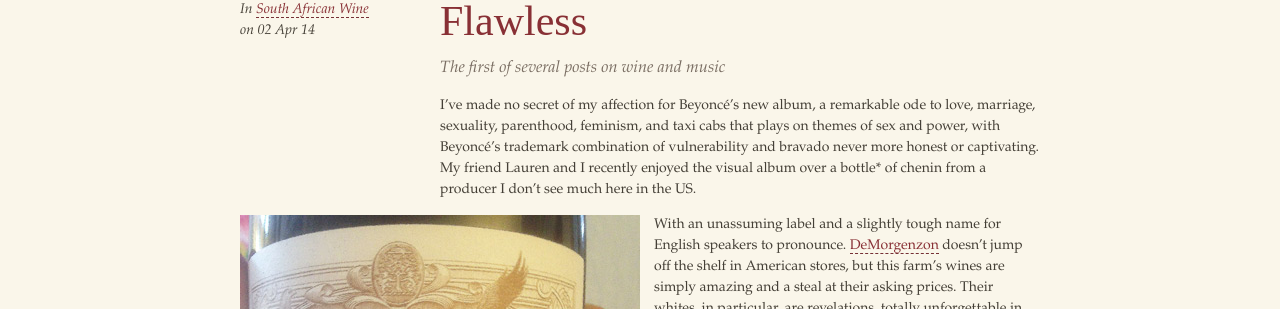
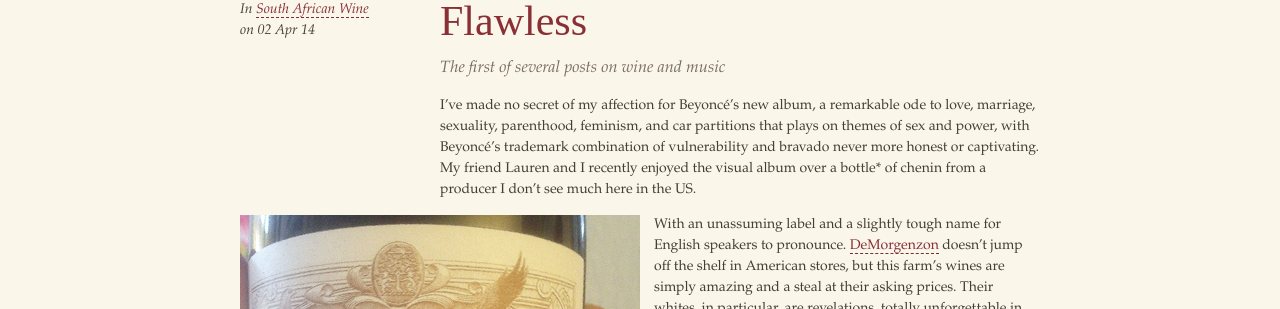
Before and after one commit to nywinewench/nywinewench.github.io, a Jekyll site: the page built from _posts/2014-4-2-flawless.md, in a window 1280 px wide. Shown: the part 147-456 px from the top of the page. Built offline with Jekyll 4.4.1, drawn with Linux system fonts in a browser that asks for light colours; some web fonts are replaced; Markdown is read by kramdown in place of the engine named in the settings.

Commit message:
Partition

```diff
--- a/_posts/2014-4-2-flawless.md
+++ b/_posts/2014-4-2-flawless.md
@@ -20,7 +20,7 @@ wine:
   name: Chenin Blanc
 ---
 
-I've made no secret of my affection for Beyoncé's new album, a remarkable ode to love, marriage, sexuality, parenthood, feminism, and taxi cabs that plays on themes of sex and power, with Beyoncé's trademark combination of vulnerability and bravado never more honest or captivating. My friend Lauren and I recently enjoyed the visual album over a bottle* of chenin from a producer I don't see much here in the US.
+I've made no secret of my affection for Beyoncé's new album, a remarkable ode to love, marriage, sexuality, parenthood, feminism, and car partitions that plays on themes of sex and power, with Beyoncé's trademark combination of vulnerability and bravado never more honest or captivating. My friend Lauren and I recently enjoyed the visual album over a bottle* of chenin from a producer I don't see much here in the US.
 
 ![DeMorgenzon 2012 chenin](/photos/dmzchenin.jpg "DeMorgenzon chenin blanc label")
 
```
